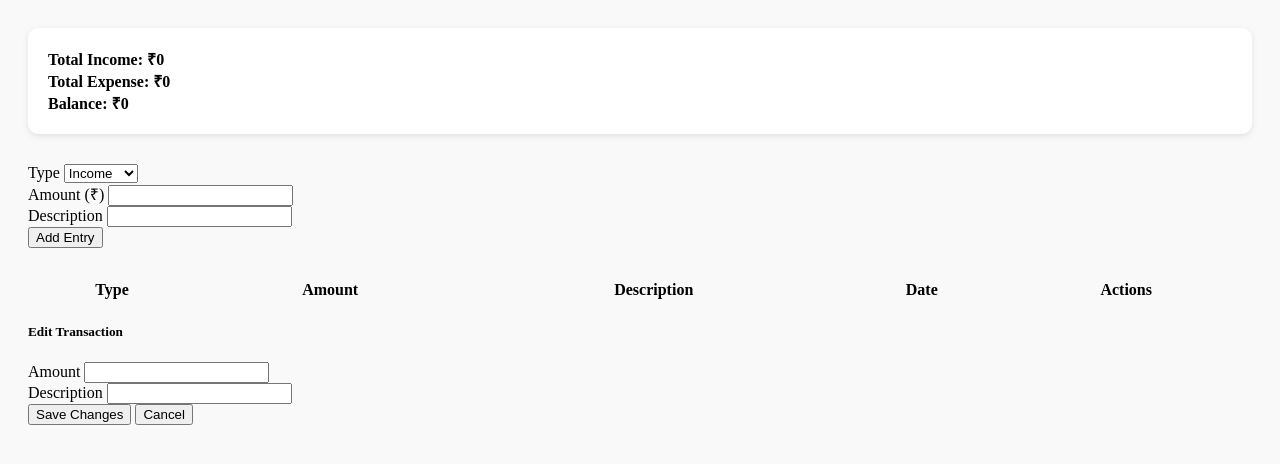
After one commit to pruthvik91/lifeline-gym, a PHP site: page /income_expense.php in a window 1280 px wide. The commit adds this page. Shown: the top 464 px of the page. Run offline with PHP 8.4, Linux system fonts and the light colour scheme; a stand-in replaces the project's code that opens the database connection; lists and menus that the app fills with data are empty.

Commit message:
income expense module

```diff
--- /dev/null
+++ b/income_expense.php
@@ -0,0 +1,262 @@
+<!DOCTYPE html>
+<html lang="en">
+
+<head>
+    <meta charset="UTF-8">
+    <meta http-equiv="X-UA-Compatible" content="IE=edge">
+    <meta name="viewport" content="width=device-width, initial-scale=1.0">
+    <title>Gym Income & Expense Manager</title>
+    <script src="https://cdn.jsdelivr.net/npm/bootstrap@5.3.0/dist/js/bootstrap.bundle.min.js"></script>
+
+    <style>
+        .expense-body {
+            padding: 20px;
+            background-color: #f9f9f9;
+        }
+
+        .summary-box {
+            padding: 20px;
+            background-color: #ffffff;
+            border-radius: 10px;
+            box-shadow: 0 2px 6px rgba(0, 0, 0, 0.1);
+            margin-bottom: 30px;
+        }
+
+        .summary-box h4 {
+            margin: 0;
+        }
+
+        .form-section {
+            margin-bottom: 30px;
+        }
+    </style>
+</head>
+
+<body class="expense-body">
+
+
+    <div class="container">
+        <div class="summary-box row text-center">
+            <div class="col-md-4">
+                <h4>Total Income: ₹<span id="totalIncome">0</span></h4>
+            </div>
+            <div class="col-md-4">
+                <h4>Total Expense: ₹<span id="totalExpense">0</span></h4>
+            </div>
+            <div class="col-md-4">
+                <h4>Balance: ₹<span id="balance">0</span></h4>
+            </div>
+        </div>
+
+        <div class="form-section card p-4">
+            <form id="entryForm">
+                <div class="form-row">
+                    <div class="form-group col-md-4">
+                        <label>Type</label>
+                        <select class="form-control" id="type" required>
+                            <option value="income">Income</option>
+                            <option value="expense">Expense</option>
+                        </select>
+                    </div>
+                    <div class="form-group col-md-4">
+                        <label>Amount (₹)</label>
+                        <input type="number" class="form-control" id="amount" required>
+                    </div>
+                    <div class="form-group col-md-4">
+                        <label>Description</label>
+                        <input type="text" class="form-control" id="description" required>
+                    </div>
+                </div>
+                <button type="submit" class="btn btn-primary">Add Entry</button>
+            </form>
+        </div>
+
+        <table id="recordsTable" class="display" style="width:100%">
+            <thead>
+                <tr>
+                    <th>Type</th>
+                    <th>Amount</th>
+                    <th>Description</th>
+                    <th>Date</th>
+                    <th>Actions</th>
+                </tr>
+            </thead>
+            <tbody></tbody>
+        </table>
+    </div>
+
+    <!-- <script src="https://code.jquery.com/jquery-3.6.0.min.js"></script> -->
+    <script src="https://cdn.datatables.net/1.13.4/js/jquery.dataTables.min.js"></script>
+    <script src="https://cdn.jsdelivr.net/npm/bootstrap@4.4.1/dist/js/bootstrap.bundle.min.js"></script>
+
+    <script>
+        let table;
+        let data = [];
+
+        $(document).ready(function() {
+            table = $('#recordsTable').DataTable();
+            fetchData();
+            const editModal = new bootstrap.Modal(document.getElementById('editModal'));
+
+            $('#entryForm').on('submit', function(e) {
+                e.preventDefault();
+                const type = $('#type').val();
+                const amount = $('#amount').val();
+                const description = $('#description').val();
+
+                $.ajax({
+                    url: 'ajaxcall.php',
+                    type: 'POST',
+                    data: {
+                        action: 'add',
+                        type,
+                        amount,
+                        description
+                    },
+                    success: function(res) {
+                        res = JSON.parse(res);
+                        if (res.status === 'OK') {
+                            $('#entryForm')[0].reset();
+                            fetchData();
+                        } else {
+                            alert("Error adding transaction");
+                        }
+                    }
+                });
+            });
+
+            $('#recordsTable tbody').on('click', '.delete-btn', function() {
+                const id = $(this).data('id');
+
+                $.ajax({
+                    url: 'ajaxcall.php',
+                    type: 'POST',
+                    data: {
+                        action: 'delete',
+                        id
+                    },
+                    success: function(res) {
+                        res = JSON.parse(res);
+                        if (res.status === 'OK') {
+                            fetchData();
+                        } else {
+                            alert("Error deleting transaction");
+                        }
+                    }
+                });
+            });
+
+            $('#recordsTable tbody').on('click', '.edit-btn', function() {
+                const id = $(this).data('id');
+                const entry = data.find(x => x.id == id);
+
+                $('#editId').val(entry.id);
+                $('#editAmount').val(entry.amount);
+                $('#editDescription').val(entry.description);
+                editModal.show();
+            });
+
+            $('#editForm').on('submit', function(e) {
+                e.preventDefault();
+
+                const id = $('#editId').val();
+                const amount = $('#editAmount').val();
+                const description = $('#editDescription').val();
+
+                $.ajax({
+                    url: 'ajaxcall.php',
+                    type: 'POST',
+                    data: {
+                        action: 'update',
+                        id,
+                        amount,
+                        description
+                    },
+                    success: function(res) {
+                        res = JSON.parse(res);
+                        if (res.status === 'OK') {
+                            editModal.hide();
+                            fetchData();
+                        } else {
+                            alert("Error updating transaction");
+                        }
+                    }
+                });
+            });
+        });
+
+
+        function fetchData() {
+            $.ajax({
+                url: 'ajaxcall.php',
+                type: 'POST',
+                data: {
+                    action: 'get'
+                },
+                success: function(res) {
+                    res = JSON.parse(res);
+                    if (res.status !== 'OK') {
+                        alert("Error fetching data");
+                        return;
+                    }
+
+                    data = res.data;
+                    table.clear().draw();
+
+                    let income = 0,
+                        expense = 0;
+
+                    data.forEach(entry => {
+                        const amt = parseFloat(entry.amount);
+                        if (entry.type === 'income') income += amt;
+                        else expense += amt;
+
+                        table.row.add([
+                            entry.type,
+                            `₹${amt}`,
+                            entry.description,
+                            entry.created_at,
+                            `
+                        <button class="btn btn-warning btn-sm edit-btn" data-id="${entry.id}">Edit</button>
+                        <button class="btn btn-danger btn-sm delete-btn" data-id="${entry.id}">Delete</button>
+                        `
+                        ]).draw();
+                    });
+
+                    $('#totalIncome').text(income);
+                    $('#totalExpense').text(expense);
+                    $('#balance').text(income - expense);
+                }
+            });
+        }
+    </script>
+
+    <!-- Edit Modal -->
+    <div class="modal fade" id="editModal" tabindex="-1" aria-labelledby="editModalLabel" aria-hidden="true">
+        <div class="modal-dialog">
+            <form id="editForm" class="modal-content">
+                <div class="modal-header">
+                    <h5 class="modal-title" id="editModalLabel">Edit Transaction</h5>
+
+                </div>
+                <div class="modal-body">
+                    <input type="hidden" id="editId">
+                    <div class="mb-3">
+                        <label for="editAmount" class="form-label">Amount</label>
+                        <input type="number" class="form-control" id="editAmount" required>
+                    </div>
+                    <div class="mb-3">
+                        <label for="editDescription" class="form-label">Description</label>
+                        <input type="text" class="form-control" id="editDescription" required>
+                    </div>
+                </div>
+                <div class="modal-footer">
+                    <button type="submit" class="btn btn-primary">Save Changes</button>
+                    <button type="button" class="btn btn-secondary" data-dismiss="modal">Cancel</button>
+                </div>
+            </form>
+        </div>
+    </div>
+</body>
+
+</html>
--- a/navbar.php
+++ b/navbar.php
@@ -17,7 +17,8 @@
 				<?php if($_SESSION['login_type'] == 1): ?>
 				<a href="index.php?page=plans" class="nav-item nav-plans"><span class='icon-field'><i class="fa fa-th-list"></i></span> Plans</a>
 				<a href="index.php?page=packages" class="nav-item nav-packages"><span class='icon-field'><i class="fa fa-list"></i></span> Packages</a>
-				<a href="index.php?page=income" class="nav-item nav-income"><span class='icon-field'>₹</span> income</a>
+				<a href="index.php?page=income_expense" class="nav-item nav-card"><span class='icon-field'>₹</span> Income Expense</a>
+				<a href="index.php?page=income" class="nav-item nav-income"><span class='icon-field'>₹</span> Fees Total</a>
 				<a href="index.php?page=cardlist" class="nav-item nav-card"><span class='icon-field'></span> card</a>
 
 				<a href="index.php?page=users" class="nav-item nav-users"><span class='icon-field'><i class="fa fa-users"></i></span> Users</a>
```
Also changed, not shown: ajaxcall.php (+56 -3 lines), registered_members.php (+6 -1 lines), send_expire_msg.php (+5 -2 lines), send_msg_only.php (added, +161 -0 lines).
